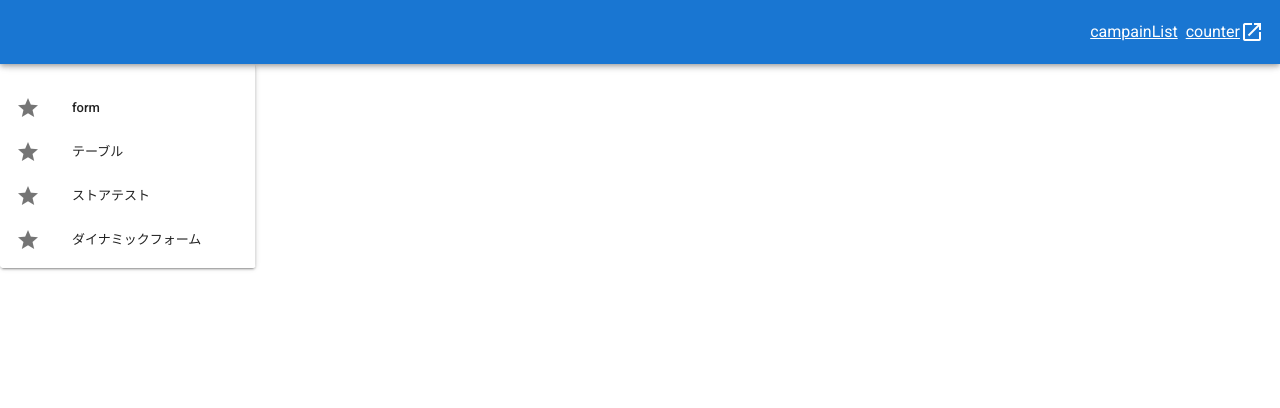
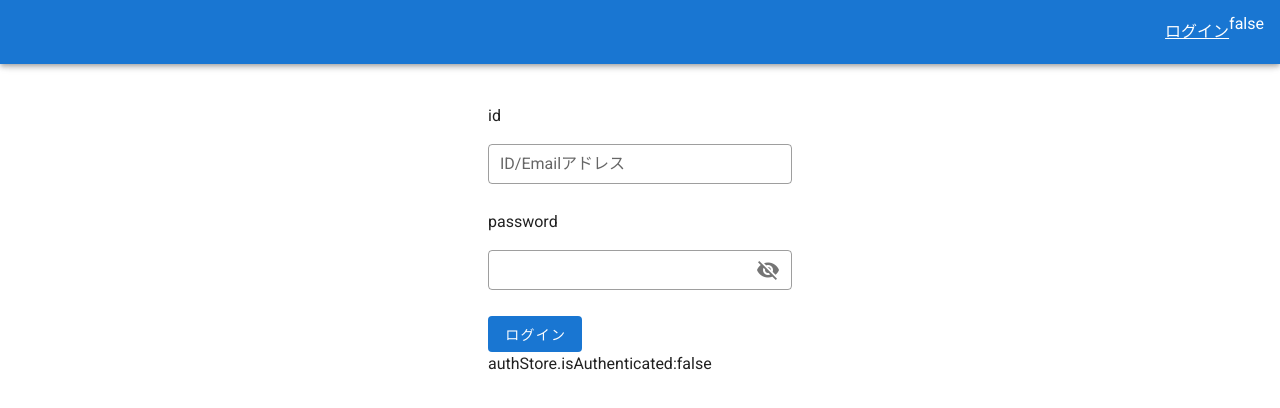
Before and after one commit to basicactor/my-vue2-sandbox, a Vue app: page /login in a window 1280 px wide. Shown: the top 408 px of the page. Built offline with nearby package versions, Linux system fonts and the light colour scheme.

Commit message:
ログイン認証実装（API連携はまだ）

```diff
--- a/package.json
+++ b/package.json
@@ -9,7 +9,7 @@
   },
   "dependencies": {
     "@vue/composition-api": "^1.6.2",
-    "@vueuse/core": "^8.7.4",
+    "@vueuse/core": "^8.7.5",
     "axios": "^0.27.2",
     "pinia": "^2.0.14",
     "vue": "^2.6.14",
--- a/src/App.vue
+++ b/src/App.vue
@@ -1,16 +1,6 @@
 <template>
   <v-app>
-    <v-app-bar app color="primary" dark>
-      <v-spacer></v-spacer>
-
-      <router-link to="/campaignList" class="white--text px-2"
-        >campainList</router-link
-      >
-      <router-link to="/counter" class="white--text">counter</router-link>
-
-      <v-icon>mdi-open-in-new</v-icon>
-    </v-app-bar>
-
+    <Header />
     <v-main>
       <div class="d-flex">
         <SideNavi />
@@ -23,22 +13,34 @@
 <script>
 import { defineComponent, onErrorCaptured } from "@vue/composition-api"
 import SideNavi from "@/layouts/SideNavi.vue"
+import Header from "@/layouts/Header.vue"
+// import Login from "@/views/logins/Login.vue"
+import { useAuth } from "@/store/authStore"
+// import { authTest } from "@/plugins/auth"
 
 export default defineComponent({
   name: "App",
   components: {
     SideNavi,
+    Header,
+    // Login,
   },
   setup() {
-    //localStorageにkey: name, value: jsonで値を追加する
-    localStorage.name = JSON.stringify({
-      name: "john",
-      height: 164,
-      weight: 86,
-    })
-    console.log("local storage", localStorage.name)
-    sessionStorage.setItem("name", "john")
-    console.log("session storage", sessionStorage.getItem("name"))
+    // //localStorageにkey: name, value: jsonで値を追加する
+    // localStorage.name = JSON.stringify({
+    //   name: "john",
+    //   height: 164,
+    //   weight: 86,
+    // })
+    // console.log("local storage", localStorage.name)
+    // sessionStorage.setItem("name", "john")
+    // console.log("session storage", sessionStorage.getItem("name"))
+
+    const { authenticate } = useAuth()
+    authenticate()
+
+    // const auth2 = authTest()
+    // console.log("auth.state", auth2.state)
 
     //storeでキャッチしたエラーをここでキャッチ出来た。
     //Cannot read properties of undefinedとかもキャッチしちゃう。
--- a/src/components/buttons/DefaultButton.vue
+++ b/src/components/buttons/DefaultButton.vue
@@ -1,5 +1,5 @@
 <template>
-  <v-btn depressed color="primary" @click="() => $emit('click')">
+  <v-btn depressed color="primary" :type="type" @click="() => $emit('click')">
     <slot
   /></v-btn>
 </template>
@@ -8,6 +8,12 @@
 import { defineComponent } from "@vue/composition-api"
 
 export default defineComponent({
+  props: {
+    type: {
+      type: String,
+      default: "button",
+    },
+  },
   setup() {},
 })
 </script>
--- a/src/components/textFields/DefaultTextField.vue
+++ b/src/components/textFields/DefaultTextField.vue
@@ -3,6 +3,7 @@
     v-model="inputedValue"
     :label="label"
     :placeholder="placeholder"
+    :type="type"
     clearable
     dense
     outlined
@@ -23,6 +24,14 @@ export default defineComponent({
       type: String,
       defualt: "入力してください",
     },
+    type: {
+      type: String,
+      default: "text",
+    },
+    clearable: {
+      type: Boolean,
+      default: true,
+    },
   },
 
   setup(props, { emit }) {
--- /dev/null
+++ b/src/layouts/Header.vue
@@ -0,0 +1,30 @@
+<template>
+  <v-app-bar app color="primary" dark>
+    <v-spacer></v-spacer>
+
+    <v-btn v-if="authStore.isAuthenticated" text @click="logout">
+      ログアウト
+    </v-btn>
+    <router-link v-else to="/login" class="white--text">ログイン</router-link>
+    <p>{{ authStore.isAuthenticated }}</p>
+  </v-app-bar>
+</template>
+
+<script>
+import { defineComponent } from "@vue/composition-api"
+import { useAuth } from "@/store/authStore.js"
+import { useRouter } from "@/plugins/router"
+export default defineComponent({
+  setup() {
+    const authStore = useAuth()
+    const router = useRouter()
+
+    const logout = async () => {
+      await authStore.logout()
+      router.push("/login")
+    }
+
+    return { authStore, logout }
+  },
+})
+</script>
--- a/src/layouts/SideNavi.vue
+++ b/src/layouts/SideNavi.vue
@@ -29,6 +29,7 @@ export default defineComponent({
       { title: "テーブル", icon: "mdi-star", link: "/tableView" },
       { title: "ストアテスト", icon: "mdi-star", link: "/storeTest" },
       { title: "ダイナミックフォーム", icon: "mdi-star", link: "/dynamicForm" },
+      { title: "カウンター", icon: "mdi-star", link: "/counter" },
     ]
     return { navis }
   },
--- /dev/null
+++ b/src/plugins/reactiveLocalStorage.js
@@ -0,0 +1,7 @@
+import { useStorage } from "@vueuse/core"
+
+export const reactiveLocalStorage = () => {
+  const authState = useStorage("isAuthenticated", false)
+
+  return { authState }
+}
--- a/src/router/index.js
+++ b/src/router/index.js
@@ -1,5 +1,7 @@
 import Vue from "vue"
 import VueRouter from "vue-router"
+// import { useAuth } from "@/store/authStore"
+import { reactiveLocalStorage } from "@/plugins/reactiveLocalStorage"
 import HomeView from "../views/HomeView.vue"
 import TableMain from "@/views/tableViews/Main.vue"
 import TableEdit from "@/views/tableViews/EditPage.vue"
@@ -8,6 +10,7 @@ import StoreTest from "@/views/storeTest/StoreTest.vue"
 import FetchTest from "@/views/storeTest/FetchTest.vue"
 import Form from "@/views/forms/Form.vue"
 import DynamicForm from "@/views/dynamicForms/DynamicForm.vue"
+import Login from "@/views/logins/Login.vue"
 
 Vue.use(VueRouter)
 
@@ -16,6 +19,12 @@ const routes = [
     path: "/",
     name: "home",
     component: HomeView,
+  },
+  {
+    path: "/login",
+    name: "login",
+    component: Login,
+    meta: { requiresAuth: false },
   },
   {
     path: "/tableView",
@@ -51,6 +60,7 @@ const routes = [
     path: "/dynamicForm",
     name: "dynamicForm",
     component: DynamicForm,
+    meta: { requiresAuth: false },
   },
 ]
 
@@ -60,4 +70,25 @@ const router = new VueRouter({
   routes,
 })
 
+const { authState } = reactiveLocalStorage()
+
+//ページ遷移毎に認証チェック
+router.beforeEach((to, from, next) => {
+  const isAuthenticated = authState.value
+
+  // メタフィールドrequiresAuthがfalseならスルー
+  if (to.matched.some((record) => record.meta.requiresAuth === false)) {
+    next()
+  }
+  // それ以外は全てのページで認証チェック
+  else if (!isAuthenticated) {
+    // 未ログインならログインページへ
+    console.log("not login")
+    // next({ path: "/login", query: { redirect: to.fullPath } })
+    next("/login")
+  } else {
+    next() // スルー
+  }
+})
+
 export default router
--- /dev/null
+++ b/src/store/authStore.js
@@ -0,0 +1,41 @@
+import { defineStore } from "pinia"
+import { reactiveLocalStorage } from "@/plugins/reactiveLocalStorage"
+
+const { authState } = reactiveLocalStorage()
+
+export const useAuth = defineStore("auth", {
+  //vueで言うとdata()に値する:reactiveなデータ
+  state: () => ({
+    isAuthenticated: false,
+    wrongIdPass: false,
+  }),
+  //vueで言うとcomputed()に値する
+  getters: {},
+  //vueで言うとmethods()に値する
+  actions: {
+    authenticate() {
+      //App.vueで使う。piniaステートは画面更新により値が初期値に戻るため、
+      //localStorageから取得してセットする
+      if (authState.value === true) {
+        this.isAuthenticated = true
+      } else {
+        this.isAuthenticated = false
+      }
+    },
+    login(id, pw) {
+      if (id === "ftoba" && pw === "admin") {
+        this.isAuthenticated = true
+        this.wrongIdPass = false
+        authState.value = true
+      } else {
+        this.isAuthenticated = false
+        this.wrongIdPass = true
+      }
+    },
+
+    logout() {
+      this.isAuthenticated = false
+      authState.value = false
+    },
+  },
+})
--- /dev/null
+++ b/src/views/logins/Login.vue
@@ -0,0 +1,57 @@
+<template>
+  <v-sheet width="100vw" height="100vh" :style="{ position: 'absolute' }">
+    <v-card width="30%" flat class="mx-auto">
+      <v-form class="pa-10" @submit.prevent="submit">
+        <div v-if="authStore.wrongIdPass" class="red--text">
+          IDまたはパスワードが間違っています。
+        </div>
+        <p>id</p>
+        <DefaultTextField v-model="state.id" label="ID/Emailアドレス" />
+        <p>password</p>
+        <v-text-field
+          v-model="state.password"
+          :type="showPw ? 'text' : 'password'"
+          outlined
+          dense
+          :append-icon="showPw ? 'mdi-eye' : 'mdi-eye-off'"
+          @click:append="showPw = !showPw"
+        />
+
+        <DefaultButton type="submit">ログイン</DefaultButton>
+        authStore.isAuthenticated:{{ authStore.isAuthenticated }}
+      </v-form>
+    </v-card>
+  </v-sheet>
+</template>
+
+<script>
+import { defineComponent, reactive, ref } from "@vue/composition-api"
+import DefaultTextField from "@/components/textFields/DefaultTextField.vue"
+import DefaultButton from "@/components/buttons/DefaultButton.vue"
+import { useAuth } from "@/store/authStore.js"
+import { useRouter } from "@/plugins/router"
+
+export default defineComponent({
+  components: { DefaultTextField, DefaultButton },
+  setup() {
+    const state = reactive({
+      id: "",
+      password: "",
+    })
+
+    const showPw = ref(false)
+
+    const router = useRouter()
+    const authStore = useAuth()
+
+    const submit = async () => {
+      await authStore.login(state.id, state.password)
+      if (authStore.isAuthenticated) {
+        router.push("/")
+      }
+    }
+
+    return { state, authStore, showPw, submit }
+  },
+})
+</script>
```
Also changed, not shown: 1 other file (tests, documents, lock files or other folders).
